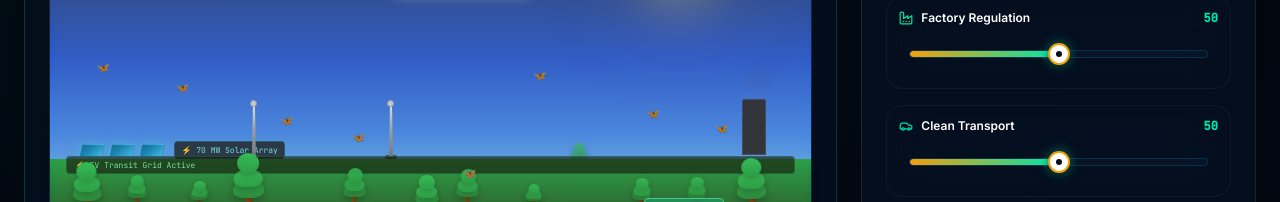
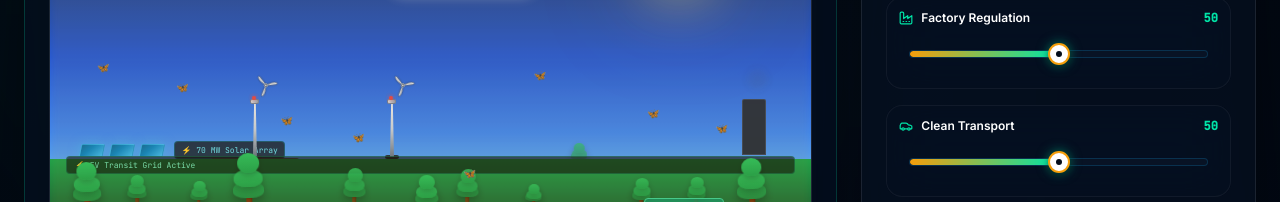
Before and after one commit to nalintuscano0023-boop/TerraMind-AI, a React (Vite) app: page /simulation in a window 1280 px wide. Shown: the part 598-800 px from the top of the page. Built offline with nearby package versions, Linux system fonts and the light colour scheme.

Commit message:
fix(simulation): upgrade wind turbine graphic with 3 aerodynamic fan blades, stationary nacelle, and night glow

```diff
--- a/src/components/simulation/EnvironmentScene.tsx
+++ b/src/components/simulation/EnvironmentScene.tsx
@@ -859,70 +859,130 @@ function WindTurbineGraphic({ speedSec, nightGlow, showLabel, powerMW }: WindTur
 
   return (
     <div className="relative flex flex-col items-center">
-      {/* Tapered Vertical Tower (Fixed) */}
+      {/* Tapered Vertical Tower (Stationary) */}
       <div
-        className="relative"
+        className="relative shadow-md"
         style={{
           width: 4,
-          height: 54,
-          background: 'linear-gradient(to bottom, #f1f5f9, #94a3b8, #64748b)',
-          clipPath: 'polygon(25% 0%, 75% 0%, 100% 100%, 0% 100%)',
-          boxShadow: nightGlow ? '0 0 8px rgba(56,189,248,0.4)' : 'none',
+          height: 56,
+          background: 'linear-gradient(to bottom, #f8fafc 0%, #cbd5e1 50%, #64748b 100%)',
+          clipPath: 'polygon(30% 0%, 70% 0%, 100% 100%, 0% 100%)',
+          boxShadow: nightGlow ? '0 0 8px rgba(56,189,248,0.5)' : 'none',
         }}
       />
-      {/* Base Foundation */}
-      <div className="w-3 h-1 bg-slate-700 rounded-sm -mt-0.5" />
+      {/* Tower Foundation */}
+      <div className="w-3.5 h-1 bg-slate-800 rounded-sm -mt-0.5" />
 
-      {/* Nacelle & Rotor Hub Assembly at Top */}
+      {/* Nacelle & Rotor Hub Assembly at Top (Fixed Position at Top of Tower) */}
       <div className="absolute top-0 left-1/2 -translate-x-1/2 flex items-center justify-center">
-        {/* Nacelle Generator Box (Fixed at top of tower) */}
+        {/* Stationary Nacelle Generator Box */}
         <div
-          className="absolute z-[1] rounded-full bg-slate-300 border border-slate-400"
+          className="absolute z-[1] rounded-sm bg-gradient-to-r from-slate-200 to-slate-400 border border-slate-500/80 shadow-md"
           style={{
-            width: 7,
-            height: 7,
-            top: -3.5,
-            boxShadow: nightGlow ? '0 0 6px rgba(56,189,248,0.8)' : 'none',
+            width: 9,
+            height: 5,
+            top: -2.5,
+            left: -4.5,
+            boxShadow: nightGlow ? '0 0 8px rgba(56,189,248,0.7)' : 'none',
           }}
+        >
+          {/* Red Aviation Warning Obstacle Light */}
+          <div className="absolute -top-1 right-0.5 w-1 h-1 rounded-full bg-red-500 shadow-[0_0_4px_#ef4444] animate-pulse" />
+        </div>
+
+        {/* Rotatable 3-Blade SVG Rotor Fan Assembly (Rotates around central hub at 27, 27) */}
+        <div className="absolute z-[2]" style={{ top: -27, left: -27 }}>
+          {isStopped ? (
+            <svg width="54" height="54" viewBox="0 0 54 54">
+              <g id="static-rotor">
+                {/* Blade 1 (0 deg - Up) */}
+                <g transform="rotate(0, 27, 27)">
+                  <path
+                    d="M 27 26 C 24.5 19, 22.5 10, 26 4 C 27.5 3, 29.5 5, 28.5 10 C 28.5 19, 27.5 26, 27 26 Z"
+                    fill="#f8fafc"
+                    stroke="#334155"
+                    strokeWidth="0.8"
+                    style={{ filter: nightGlow ? 'drop-shadow(0 0 4px rgba(255,255,255,0.8))' : 'drop-shadow(0 1px 2px rgba(0,0,0,0.3))' }}
                   />
-
-        {/* Rotatable 3-Blade SVG Rotor Fan Assembly */}
-        {isStopped ? (
-          <svg
-            width="46" height="46"
-            viewBox="0 0 46 46"
-            className="absolute z-[2]"
-            style={{ top: -23, left: -23 }}
-          >
-            {/* 3 Aerodynamic Tapered Blades */}
-            <path d="M 23 23 L 21 4 C 21 2, 25 2, 25 4 Z" fill="rgba(241,245,249,0.95)" stroke="#cbd5e1" strokeWidth="0.5" />
-            <path d="M 23 23 L 39.4 32.5 C 41.1 33.5, 39.1 37, 37.4 36 Z" fill="rgba(203,213,225,0.95)" stroke="#94a3b8" strokeWidth="0.5" />
-            <path d="M 23 23 L 6.6 32.5 C 4.9 33.5, 6.9 37, 8.6 36 Z" fill="rgba(241,245,249,0.95)" stroke="#cbd5e1" strokeWidth="0.5" />
-            <circle cx="23" cy="23" r="3" fill="#64748b" stroke="#e2e8f0" strokeWidth="0.8" />
+                </g>
+                {/* Blade 2 (120 deg) */}
+                <g transform="rotate(120, 27, 27)">
+                  <path
+                    d="M 27 26 C 24.5 19, 22.5 10, 26 4 C 27.5 3, 29.5 5, 28.5 10 C 28.5 19, 27.5 26, 27 26 Z"
+                    fill="#e2e8f0"
+                    stroke="#334155"
+                    strokeWidth="0.8"
+                    style={{ filter: nightGlow ? 'drop-shadow(0 0 4px rgba(255,255,255,0.8))' : 'drop-shadow(0 1px 2px rgba(0,0,0,0.3))' }}
+                  />
+                </g>
+                {/* Blade 3 (240 deg) */}
+                <g transform="rotate(240, 27, 27)">
+                  <path
+                    d="M 27 26 C 24.5 19, 22.5 10, 26 4 C 27.5 3, 29.5 5, 28.5 10 C 28.5 19, 27.5 26, 27 26 Z"
+                    fill="#f8fafc"
+                    stroke="#334155"
+                    strokeWidth="0.8"
+                    style={{ filter: nightGlow ? 'drop-shadow(0 0 4px rgba(255,255,255,0.8))' : 'drop-shadow(0 1px 2px rgba(0,0,0,0.3))' }}
+                  />
+                </g>
+                {/* Central Rotor Hub Nose Cone */}
+                <circle cx="27" cy="27" r="3.5" fill="#475569" stroke="#cbd5e1" strokeWidth="1" />
+                <circle cx="27" cy="27" r="1.5" fill="#ffffff" />
+              </g>
             </svg>
           ) : (
             <motion.svg
-            width="46" height="46"
-            viewBox="0 0 46 46"
-            className="absolute z-[2]"
-            style={{ top: -23, left: -23 }}
+              width="54" height="54"
+              viewBox="0 0 54 54"
               animate={{ rotate: 360 }}
               transition={{ duration: speedSec, repeat: Infinity, ease: 'linear' }}
+              style={{ transformOrigin: '27px 27px' }}
             >
-            {/* 3 Aerodynamic Tapered Blades */}
-            <path d="M 23 23 L 21 4 C 21 2, 25 2, 25 4 Z" fill="rgba(241,245,249,0.95)" stroke="#cbd5e1" strokeWidth="0.5" />
-            <path d="M 23 23 L 39.4 32.5 C 41.1 33.5, 39.1 37, 37.4 36 Z" fill="rgba(203,213,225,0.95)" stroke="#94a3b8" strokeWidth="0.5" />
-            <path d="M 23 23 L 6.6 32.5 C 4.9 33.5, 6.9 37, 8.6 36 Z" fill="rgba(241,245,249,0.95)" stroke="#cbd5e1" strokeWidth="0.5" />
-            <circle cx="23" cy="23" r="3" fill="#64748b" stroke="#e2e8f0" strokeWidth="0.8" />
+              <g id="animated-rotor">
+                {/* Blade 1 (0 deg - Up) */}
+                <g transform="rotate(0, 27, 27)">
+                  <path
+                    d="M 27 26 C 24.5 19, 22.5 10, 26 4 C 27.5 3, 29.5 5, 28.5 10 C 28.5 19, 27.5 26, 27 26 Z"
+                    fill="#f8fafc"
+                    stroke="#334155"
+                    strokeWidth="0.8"
+                    style={{ filter: nightGlow ? 'drop-shadow(0 0 5px rgba(255,255,255,0.9))' : 'drop-shadow(0 1px 2px rgba(0,0,0,0.3))' }}
+                  />
+                </g>
+                {/* Blade 2 (120 deg) */}
+                <g transform="rotate(120, 27, 27)">
+                  <path
+                    d="M 27 26 C 24.5 19, 22.5 10, 26 4 C 27.5 3, 29.5 5, 28.5 10 C 28.5 19, 27.5 26, 27 26 Z"
+                    fill="#e2e8f0"
+                    stroke="#334155"
+                    strokeWidth="0.8"
+                    style={{ filter: nightGlow ? 'drop-shadow(0 0 5px rgba(255,255,255,0.9))' : 'drop-shadow(0 1px 2px rgba(0,0,0,0.3))' }}
+                  />
+                </g>
+                {/* Blade 3 (240 deg) */}
+                <g transform="rotate(240, 27, 27)">
+                  <path
+                    d="M 27 26 C 24.5 19, 22.5 10, 26 4 C 27.5 3, 29.5 5, 28.5 10 C 28.5 19, 27.5 26, 27 26 Z"
+                    fill="#f8fafc"
+                    stroke="#334155"
+                    strokeWidth="0.8"
+                    style={{ filter: nightGlow ? 'drop-shadow(0 0 5px rgba(255,255,255,0.9))' : 'drop-shadow(0 1px 2px rgba(0,0,0,0.3))' }}
+                  />
+                </g>
+                {/* Central Rotor Hub Nose Cone */}
+                <circle cx="27" cy="27" r="3.5" fill="#475569" stroke="#cbd5e1" strokeWidth="1" />
+                <circle cx="27" cy="27" r="1.5" fill="#ffffff" />
+              </g>
             </motion.svg>
           )}
+        </div>
       </div>
 
       {/* Telemetry Output Badge */}
       {showLabel && (
         <div
-          className="absolute font-mono text-white/90 bg-black/75 px-1 py-0.2 rounded border border-white/15 whitespace-nowrap shadow-md"
-          style={{ fontSize: 7, bottom: -14, left: '50%', transform: 'translateX(-50%)' }}
+          className="absolute font-mono text-white/95 bg-black/80 px-1.5 py-0.5 rounded border border-white/20 whitespace-nowrap shadow-xl"
+          style={{ fontSize: 7, bottom: -15, left: '50%', transform: 'translateX(-50%)' }}
         >
           💨 {powerMW} MW Wind Grid
         </div>
```
Lines whose indentation alone changed are shown as unchanged.
